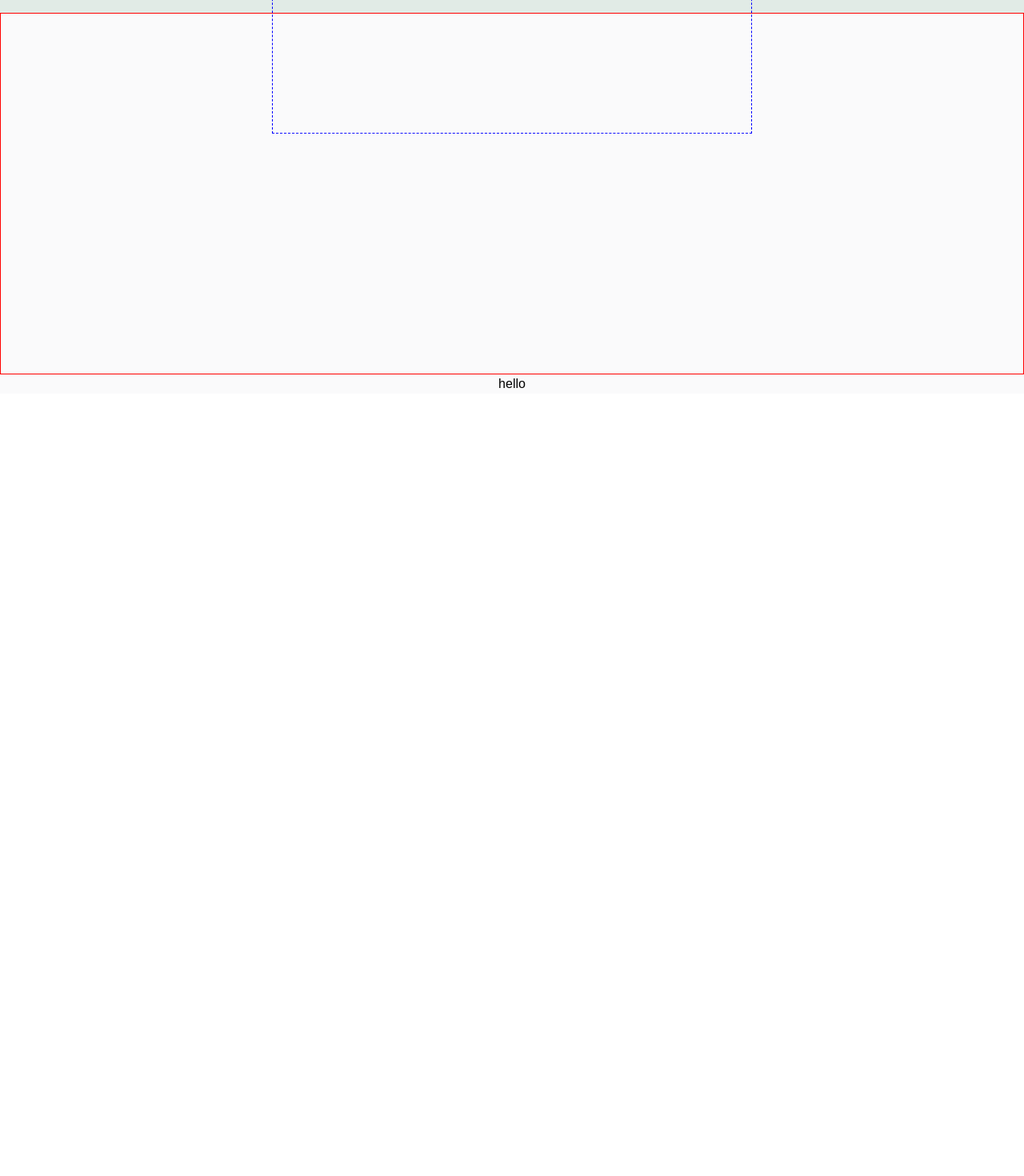
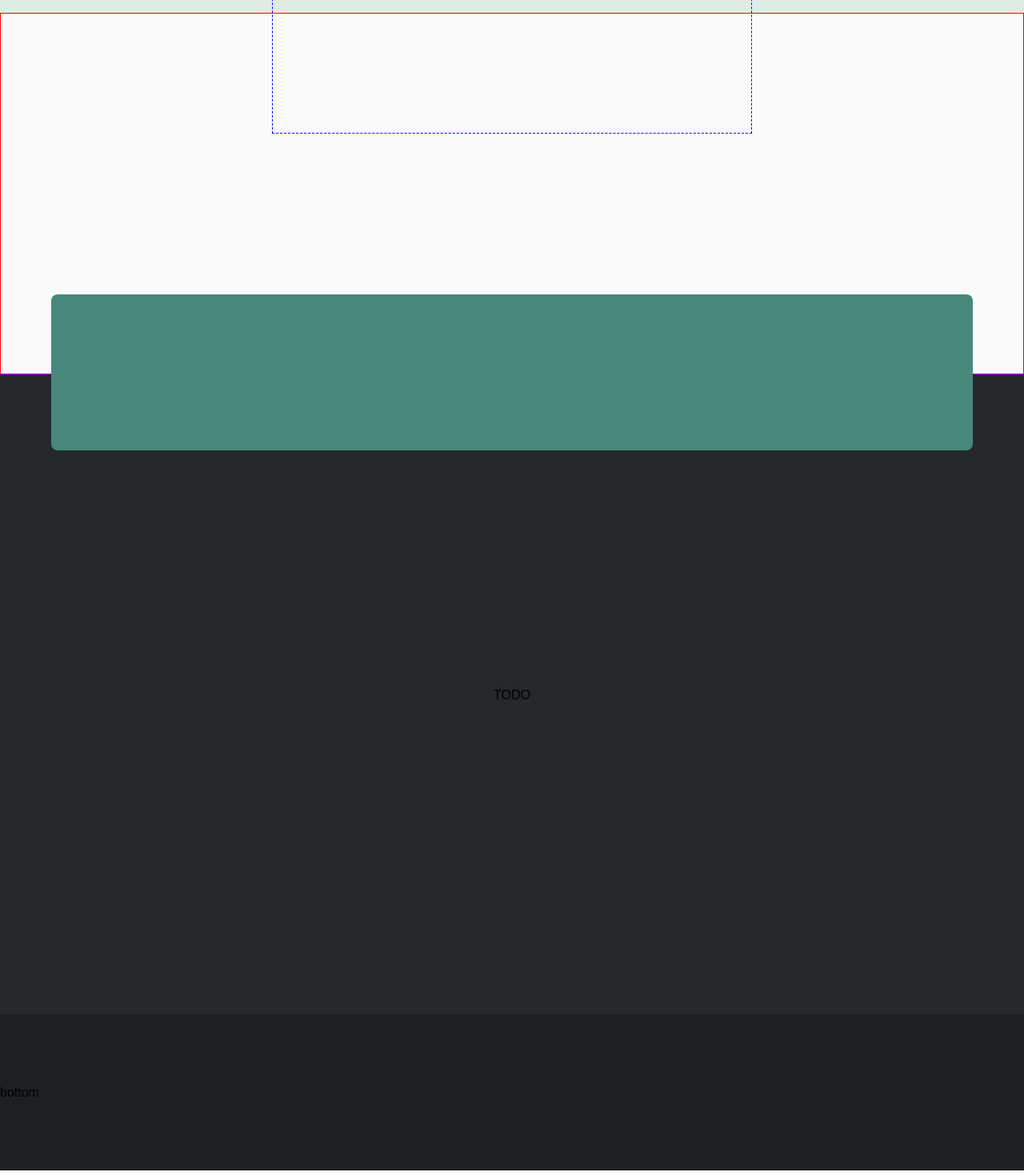
Before and after one commit to carterjbastian/typescript-webapp-starter, a React (Create React App) app: page / in a window 1280 px wide. Shown: the part 688-2158 px from the top of the page at 80% size. Before the commit the page ends 1187 px from the top, so only its background shows below. Built offline with nearby package versions, Linux system fonts and the light colour scheme.

Commit message:
Footer Skeleton

```diff
--- a/src/app/App.tsx
+++ b/src/app/App.tsx
@@ -13,7 +13,8 @@ import { colors } from '@/shared/styles';
 import { Button } from 'pay-component-library';
 
 // Import Components
-import Header from '@/pages/plan/Header';
+import Header from '@/header/Header';
+import Footer from '@/footer/Footer';
 
 // Import pages
 import PlanPage from '@/pages/plan/PlanPage';
@@ -128,7 +129,7 @@ const router = createBrowserRouter(
             {/* Content */}
             <Outlet />
             {/* Footer */}
-            <div>hello</div>
+            <Footer />
           </PageContainer>
         </AppContainer>
       }
--- /dev/null
+++ b/src/footer/Footer.tsx
@@ -0,0 +1,69 @@
+import styled from 'styled-components';
+import { colors } from '@/shared/styles';
+
+const FooterContainer = styled.div`
+  width: 100%;
+  height: fit-content;
+  min-height: fit-content;
+
+  display: inline-flex;
+  flex-direction: column;
+  background-color: ${colors.primaryBlack};
+`;
+
+// TODO(Carter): There's a better way to do this!
+// Somehow take our popover entirely out of flow so it doesn't
+// take up space in the page.
+const FooterPopover = styled.div`
+  width: 90%;
+  margin-left: auto;
+  margin-right: auto;
+  height: fit-content;
+  min-height: 195px;
+  position: relative;
+  top: -100px;
+
+  margin-bottom: -195px;
+
+  background-color: ${colors.accentGreen};
+  border-radius: 8px;
+`;
+
+const FooterContent = styled.div`
+  width: 100%;
+  height: 800px;
+  min-height: 800px;
+
+  border-top: 1px solid blue;
+  display: inline-flex;
+  flex-direction: column;
+  align-items: center;
+  justify-content: center;
+`;
+
+const BottomBar = styled.div`
+  width: 100%;
+  min-width: 100%;
+  height: 195px;
+  background-color: ${colors.footerBlack};
+  display: flex;
+  flex-direction: row;
+  justify-content: space-between;
+  align-items: center;
+`;
+
+const Header = () => {
+  return (
+    <FooterContainer>
+      <FooterPopover />
+      <FooterContent>
+        <p>TODO</p>
+      </FooterContent>
+      <BottomBar>
+        <p>bottom</p>
+      </BottomBar>
+    </FooterContainer>
+  );
+};
+
+export default Header;
--- a/src/shared/styles.tsx
+++ b/src/shared/styles.tsx
@@ -18,4 +18,5 @@ export const colors = {
   textGrey: '#525C76',
   outlineGrey: '#CACDD5',
   tableBgGrey: '#F5F6F7',
+  footerBlack: '#1D2022',
 };
```
Also changed, not shown: src/header/Header.tsx (renamed from src/pages/plan/Header.tsx).
